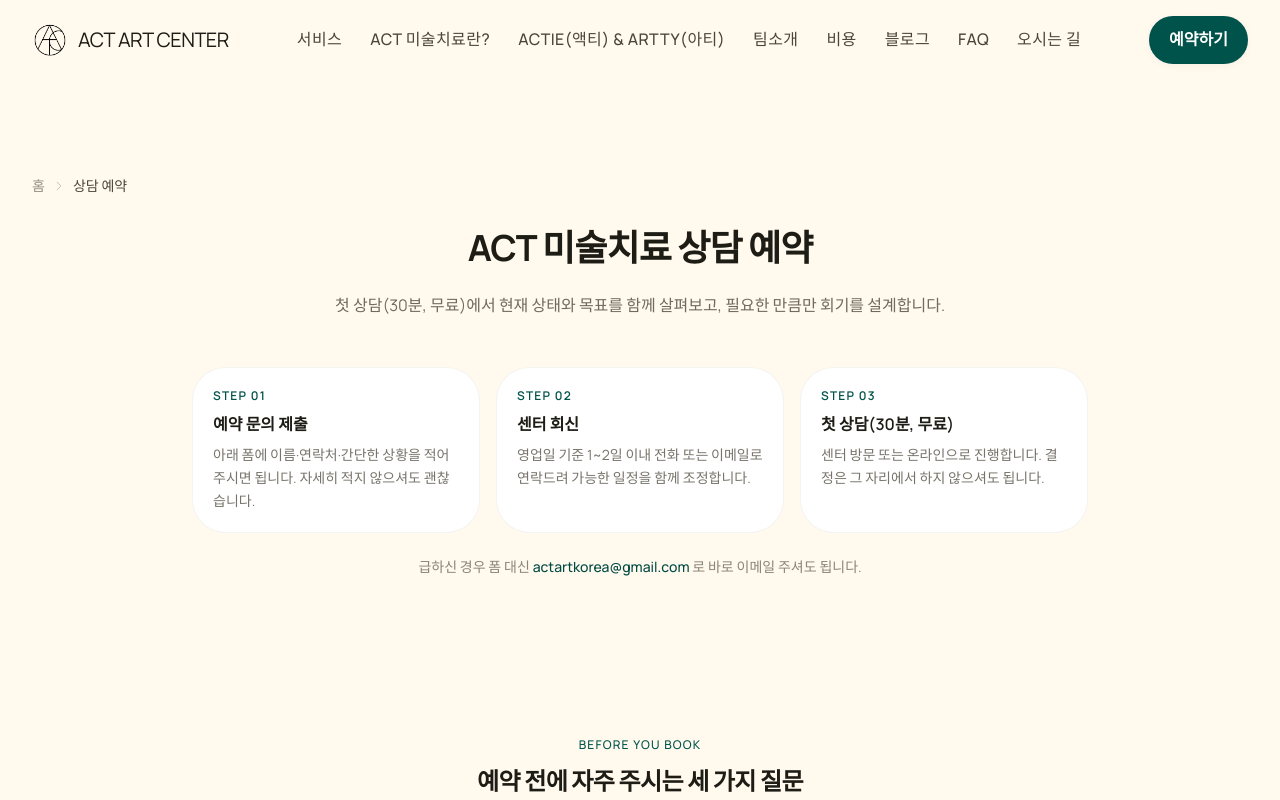
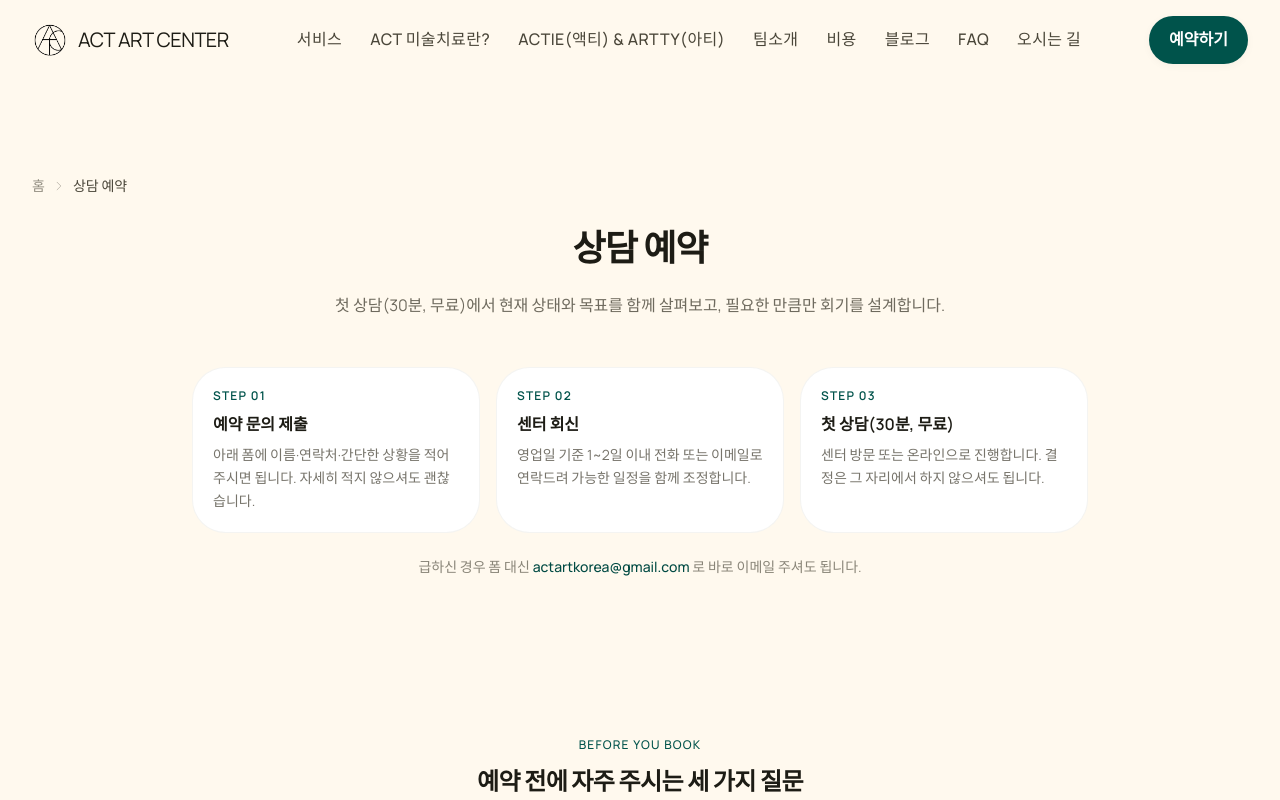
Before and after one commit to act-art-center/actartcenter.com, a Next.js app: page /booking in a window 1280 px wide. Shown: the top 800 px of the page. Built offline with nearby package versions, Linux system fonts and the light colour scheme.

Commit message:
simplify booking page title

```diff
--- a/src/app/booking/layout.tsx
+++ b/src/app/booking/layout.tsx
@@ -3,7 +3,7 @@ import { JsonLd } from "@/components/shared/JsonLd";
 import { SITE_URL } from "@/lib/constants";
 
 export const metadata: Metadata = {
-  title: "ACT 미술치료 상담 예약 — 첫 상담 무료",
+  title: "상담 예약 — 첫 상담 무료",
   description:
     "ACT ART CENTER 미술심리치료 상담 예약. 이름·연락처·관심 프로그램을 남기시면 영업일 기준 1~2일 이내 연락드립니다. 첫 상담은 무료, 온라인·대면 선택 가능.",
   keywords: [
@@ -20,7 +20,7 @@ export const metadata: Metadata = {
   },
   openGraph: {
     type: "website",
-    title: "ACT 미술치료 상담 예약",
+    title: "상담 예약",
     description: "이름·연락처·관심 프로그램을 남기시면 1~2일 내 연락드립니다.",
     url: `${SITE_URL}/booking`,
     images: [
@@ -34,7 +34,7 @@ export const metadata: Metadata = {
   },
   twitter: {
     card: "summary_large_image",
-    title: "ACT 미술치료 상담 예약",
+    title: "상담 예약",
     description: "첫 상담 무료. 영업일 1-2일 내 회신.",
     images: ["/og/booking.png"],
   },
@@ -53,7 +53,7 @@ const bookingSchema = {
     {
       "@type": "ContactPage",
       "@id": `${SITE_URL}/booking#page`,
-      name: "ACT 미술치료 상담 예약",
+      name: "상담 예약",
       url: `${SITE_URL}/booking`,
       inLanguage: "ko-KR",
       isPartOf: { "@id": `${SITE_URL}/#website` },
--- a/src/app/booking/page.tsx
+++ b/src/app/booking/page.tsx
@@ -60,7 +60,7 @@ export default function BookingPage() {
             />
           </div>
           <div className="text-center max-w-2xl mx-auto">
-            <h1 className="text-3xl lg:text-4xl font-bold tracking-tight">ACT 미술치료 상담 예약</h1>
+            <h1 className="text-3xl lg:text-4xl font-bold tracking-tight">상담 예약</h1>
             <p className="mt-6 text-charcoal/80 leading-[var(--leading-normal)]">
               첫 상담(30분, 무료)에서 현재 상태와 목표를 함께 살펴보고,
               필요한 만큼만 회기를 설계합니다.
```
